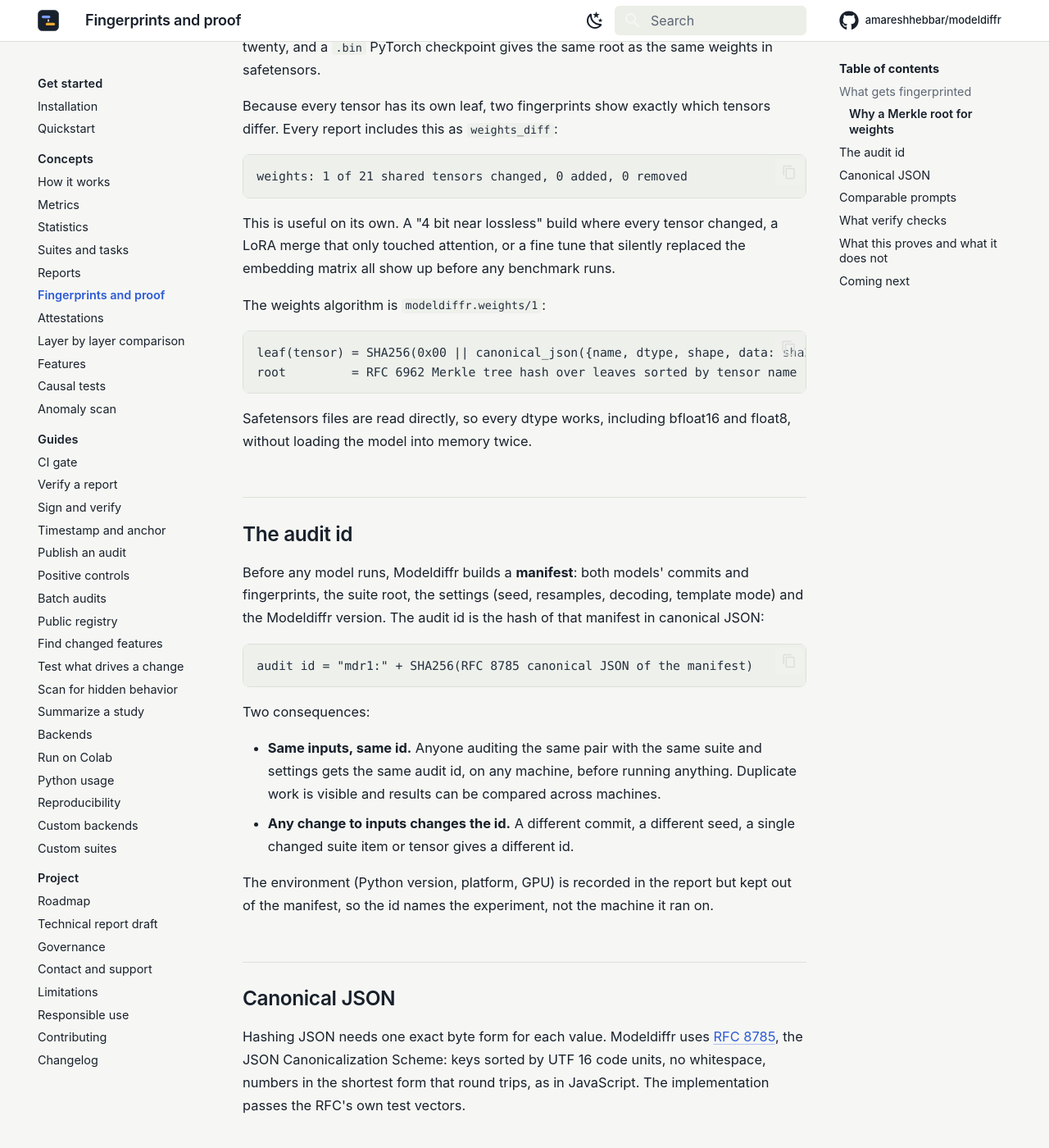
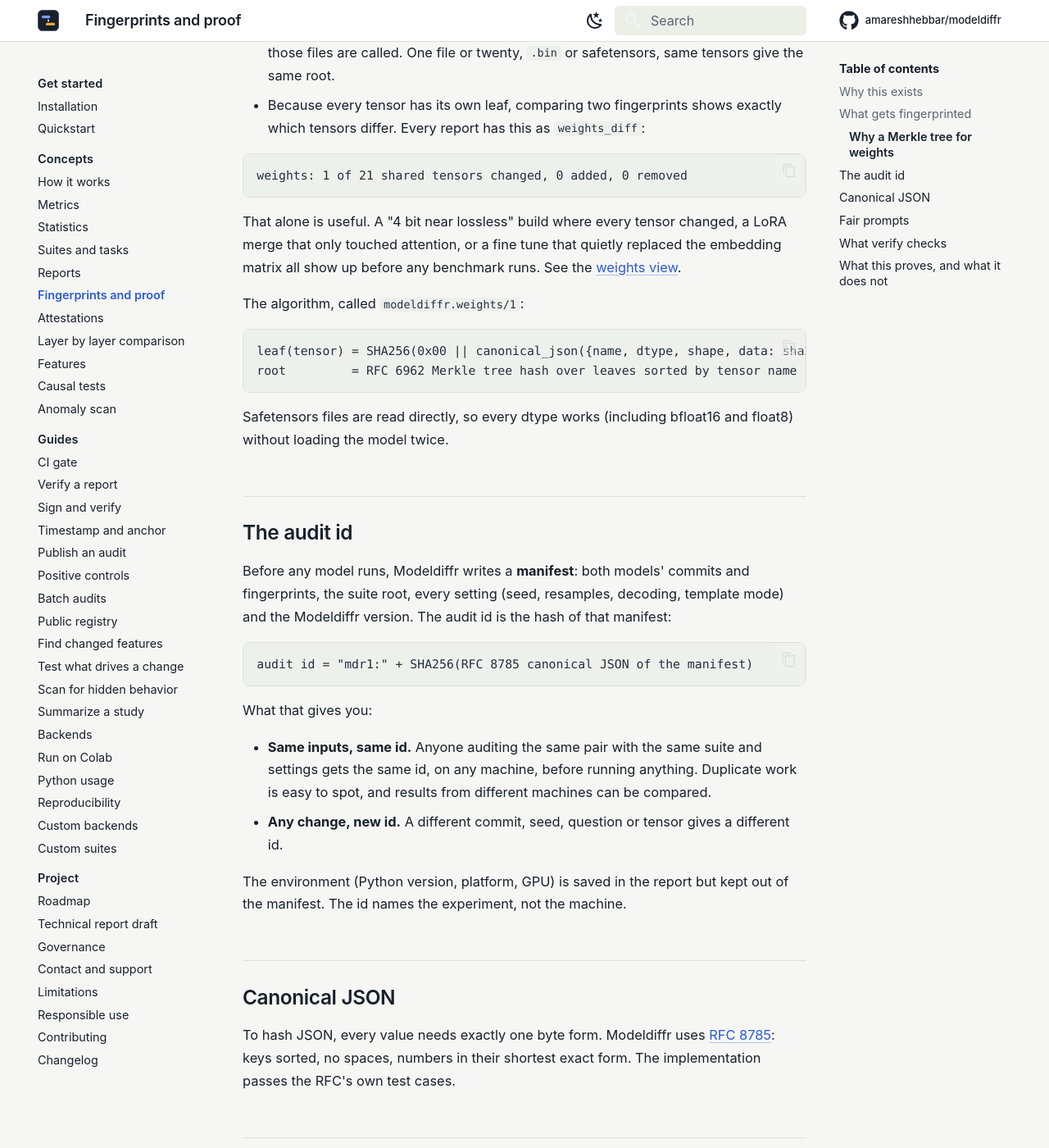
Before and after one commit to amareshhebbar/modeldiffr, an MkDocs documentation site: the page built from docs/concepts/proof.md, in a window 1280 px wide and 1400 px high, scrolled down 1902 px. Shown: the whole window at 82% size. Built offline with MkDocs 1.6.1 and Material for MkDocs 9.7.7, drawn with Linux system fonts in a browser that asks for light colours; comment, search, counter and statistics services are not loaded; some of the changed text lies outside the part shown.

Commit message:
Simplify proof pages

````diff
--- a/docs/concepts/proof.md
+++ b/docs/concepts/proof.md
@@ -1,125 +1,115 @@
 ---
 title: Fingerprints and proof
-description: How every report is tied to the exact models, prompts and results it describes.
+description: How every report is locked to the exact models, prompts and results it describes, so nobody has to trust the author.
 ---
 
 # Fingerprints and proof
 
-How every report is tied to the exact models, prompts and results it describes.
+How every report is locked to the exact models, prompts and results it describes.
 
-!!! success "New in 0.2"
+## Why this exists
 
-    Every audit now fingerprints both models, gets an audit id, and can be checked by anyone with `modeldiffr verify`. Signing and public timestamps arrive in Phase 3, see the [roadmap](../roadmap.md).
+A benchmark table on a model card is a claim. You cannot tell which exact weights were run, which questions were asked, or whether a number was edited. A report is only real evidence if a reader can check three things **without trusting the author**:
 
-A report is only evidence if a reader can confirm three things without trusting the author:
+1. **Which models.** Not a name on the Hub, which anyone can overwrite, but the exact weights.
+2. **What was asked.** The exact questions and settings.
+3. **Nothing was edited.** The metrics really follow from the per question results, and those results were not changed later.
 
-1. **Which models were compared.** Not a name on the Hub, which can be overwritten, but the exact weights.
-2. **What was asked.** The exact suite items and settings.
-3. **That nothing was edited.** The metrics follow from the per item results, and the results were not changed after the run.
-
-Modeldiffr answers all three with content hashes, the same building blocks Git, software supply chain tools and blockchains use: SHA 256, canonical JSON and Merkle trees.
+Modeldiffr does this with hashes, the same tools Git and software supply chain systems use: SHA 256, canonical JSON and Merkle trees.
 
 ## What gets fingerprinted
 
-| Object | How | Where in the report |
+| Thing | How | Where in the report |
 | --- | --- | --- |
-| Weights | SHA 256 of every tensor's raw bytes, combined into a Merkle root | `fingerprints.*.weights.root` |
-| Each tensor | Leaf hash of name, dtype, shape and data hash | `fingerprints.*.weights.leaves` |
-| Vocabulary | Hash of every token and id plus added tokens, in canonical form | `fingerprints.*.tokenizer.vocab` |
-| `tokenizer.json` | Hash of its canonical JSON, so whitespace and key order do not matter | `fingerprints.*.tokenizer.tokenizer_json` |
+| Weights | SHA 256 of every tensor's raw bytes, combined into one root hash | `fingerprints.*.weights.root` |
+| Each tensor | Hash of its name, dtype, shape and data hash | `fingerprints.*.weights.leaves` |
+| Vocabulary | Hash of every token and id plus added tokens | `fingerprints.*.tokenizer.vocab` |
+| `tokenizer.json` | Hash of its canonical JSON, so spacing and key order do not matter | `fingerprints.*.tokenizer.tokenizer_json` |
 | Chat template | Hash of the template text | `fingerprints.*.tokenizer.chat_template` |
 | Hub commit | The 40 character commit the files came from | `fingerprints.*.commit` |
-| Suite | Merkle root over every question, choice set, prompt and text | `proof.suite_root` |
-| Rendered prompts | Hash of the exact text each model received | `items.over_refusal.*[].rendered_sha256` |
-| Results | Merkle root over every per item result | `proof.results_root` |
-| Claims | Hash of audit id, results root, metrics, verdict, comparability and weights diff | `proof.statement_sha256` |
+| Suite | One root hash over every question, option, prompt and text | `proof.suite_root` |
+| Rendered prompts | Hash of the exact text each model got | `items.over_refusal.*[].rendered_sha256` |
+| Results | One root hash over every per question result | `proof.results_root` |
+| Claims | Hash of the audit id, results root, metrics, verdict, comparability and weights diff | `proof.statement_sha256` |
 
-### Why a Merkle root for weights
+### Why a Merkle tree for weights
 
-A weights root does not depend on how the checkpoint is split into shard files or what the files are called. The same tensors give the same root whether they live in one file or twenty, and a `.bin` PyTorch checkpoint gives the same root as the same weights in safetensors.
+A Merkle tree combines many hashes into one root, in a way where you can still see which leaf changed.
 
-Because every tensor has its own leaf, two fingerprints show exactly which tensors differ. Every report includes this as `weights_diff`:
+* The weights root does **not** depend on how the checkpoint is split into files, or what those files are called. One file or twenty, `.bin` or safetensors, same tensors give the same root.
+* Because every tensor has its own leaf, comparing two fingerprints shows exactly which tensors differ. Every report has this as `weights_diff`:
 
 ```text
 weights: 1 of 21 shared tensors changed, 0 added, 0 removed
 ```
 
-This is useful on its own. A "4 bit near lossless" build where every tensor changed, a LoRA merge that only touched attention, or a fine tune that silently replaced the embedding matrix all show up before any benchmark runs.
+That alone is useful. A "4 bit near lossless" build where every tensor changed, a LoRA merge that only touched attention, or a fine tune that quietly replaced the embedding matrix all show up before any benchmark runs. See the [weights view](layer_by_layer.md#the-weights-view).
 
-The weights algorithm is `modeldiffr.weights/1`:
+The algorithm, called `modeldiffr.weights/1`:
 
 ```text
 leaf(tensor) = SHA256(0x00 || canonical_json({name, dtype, shape, data: sha256(raw bytes)}))
 root         = RFC 6962 Merkle tree hash over leaves sorted by tensor name
 ```
 
-Safetensors files are read directly, so every dtype works, including bfloat16 and float8, without loading the model into memory twice.
+Safetensors files are read directly, so every dtype works (including bfloat16 and float8) without loading the model twice.
 
 ## The audit id
 
-Before any model runs, Modeldiffr builds a **manifest**: both models' commits and fingerprints, the suite root, the settings (seed, resamples, decoding, template mode) and the Modeldiffr version. The audit id is the hash of that manifest in canonical JSON:
+Before any model runs, Modeldiffr writes a **manifest**: both models' commits and fingerprints, the suite root, every setting (seed, resamples, decoding, template mode) and the Modeldiffr version. The audit id is the hash of that manifest:
 
 ```text
 audit id = "mdr1:" + SHA256(RFC 8785 canonical JSON of the manifest)
 ```
 
-Two consequences:
+What that gives you:
 
-* **Same inputs, same id.** Anyone auditing the same pair with the same suite and settings gets the same audit id, on any machine, before running anything. Duplicate work is visible and results can be compared across machines.
-* **Any change to inputs changes the id.** A different commit, a different seed, a single changed suite item or tensor gives a different id.
+* **Same inputs, same id.** Anyone auditing the same pair with the same suite and settings gets the same id, on any machine, before running anything. Duplicate work is easy to spot, and results from different machines can be compared.
+* **Any change, new id.** A different commit, seed, question or tensor gives a different id.
 
-The environment (Python version, platform, GPU) is recorded in the report but kept out of the manifest, so the id names the experiment, not the machine it ran on.
+The environment (Python version, platform, GPU) is saved in the report but kept out of the manifest. The id names the experiment, not the machine.
 
 ## Canonical JSON
 
-Hashing JSON needs one exact byte form for each value. Modeldiffr uses [RFC 8785](https://www.rfc-editor.org/rfc/rfc8785), the JSON Canonicalization Scheme: keys sorted by UTF 16 code units, no whitespace, numbers in the shortest form that round trips, as in JavaScript. The implementation passes the RFC's own test vectors.
+To hash JSON, every value needs exactly one byte form. Modeldiffr uses [RFC 8785](https://www.rfc-editor.org/rfc/rfc8785): keys sorted, no spaces, numbers in their shortest exact form. The implementation passes the RFC's own test cases.
 
-## Comparable prompts
+## Fair prompts { #comparable-prompts }
 
 Unfair comparisons usually come from prompts, not weights. Before running, Modeldiffr compares the two tokenizers and chat templates:
 
 | Situation | What happens |
 | --- | --- |
 | Same template | Each model renders its own prompt, which is identical anyway |
-| Templates differ, same vocabulary | Both models get prompts rendered with one template (the base model's by default), so prompts are byte identical; a warning is recorded |
-| Templates differ, different vocabulary | Each model uses its own template; a warning says part of any difference may come from the template |
+| Different templates, same vocabulary | Both get prompts rendered with one template (the base's by default), so prompts are byte identical. A warning is saved |
+| Different templates, different vocabulary | Each uses its own template. A warning says part of any difference may come from the template |
 | `--template base` forced with different vocabularies | The audit stops with exit code 3, because one tokenizer cannot read the other's special tokens |
 
-Every generation item records the hash of the exact prompt each model received, so a reader can confirm the prompts were identical. Choose the behavior with `--template auto|base|derivative|own`.
+Every generated item saves the hash of the exact prompt each model got, so a reader can confirm they were identical. Pick the behavior with `--template auto|base|derivative|own`.
 
-Other checks, all recorded under `comparability.issues`: different special tokens, different dtypes, missing fingerprints, and byte identical weights.
+Other checks, saved under `comparability.issues`: different special tokens, different dtypes, missing fingerprints, and weights that are byte identical.
 
 ## What verify checks
 
-`modeldiffr verify report.json` recomputes everything that can be recomputed from the report itself:
+`modeldiffr verify report.json` recomputes everything it can from the report itself:
 
 | Check | Fails when |
 | --- | --- |
 | `schema` | A field is missing or has the wrong type |
 | `audit_id` | The manifest does not hash to the audit id |
-| `manifest_consistency` | Settings or fingerprints differ from what the manifest names |
-| `suite` | The built in suite does not hash to the recorded root |
-| `results_root` | Any per item result was edited |
-| `metrics` | A metric, interval or flag does not follow from the items |
+| `manifest_consistency` | Settings or fingerprints differ from the manifest |
+| `suite` | The built in suite does not hash to the saved root |
+| `results_root` | Any per question result was edited |
+| `metrics` | A metric, range or flag does not follow from the results |
 | `verdict` | The list of changed metrics does not match the metrics |
 | `*_weights_leaves` | The tensor hashes do not give the weights root |
 | `weights_diff` | The diff does not follow from the tensor hashes |
 | `statement` | Any claim differs from the statement hash |
-| `*_model_files` | With `--models`: the actual model files do not hash to the recorded root |
+| `*_model_files` | With `--models`: the real model files do not hash to the saved root |
 
 See [Verify a report](../guides/verify.md).
 
-## What this proves and what it does not
+## What this proves, and what it does not
 
 !!! warning "Read this before relying on a report"
 
-    A report that passes `verify` is **internally consistent and tied to exact model files**. It does **not** prove the author ran the models honestly: someone could write a consistent report by hand. Two things close that gap. Rerunning the audit, which gives the same audit id and, on the same hardware class, the same results. And signing: a signed report says who vouches for it, and a transparency log entry or a timestamp says when. See [Attestations](attestation.md).
-
-## Coming next
-
-| Phase | Adds |
-| --- | --- |
-| 3 | Sigstore signing, in toto attestations, Rekor transparency log, verification of OpenSSF model signatures |
-| 3 | Optional public timestamps: OpenTimestamps on Bitcoin, Ethereum Attestation Service on an L2. Only hashes go on chain |
-| 3 | Commit and reveal for private benchmark suites, so nobody can train on them before they are used |
-| 3 | AI bill of materials export (CycloneDX and SPDX) |
+    A report that passes `verify` is **consistent** and **tied to exact model files**. It does **not** prove the author really ran the models: someone could write a consistent report by hand. Two things close that gap. Rerunning the audit, which gives the same audit id and, on the same kind of hardware, the same results. And signing, which says who vouches for the report, plus a timestamp that says when. See [Attestations](attestation.md).
````
Also changed, not shown: docs/concepts/attestation.md (+20 -18 lines).
